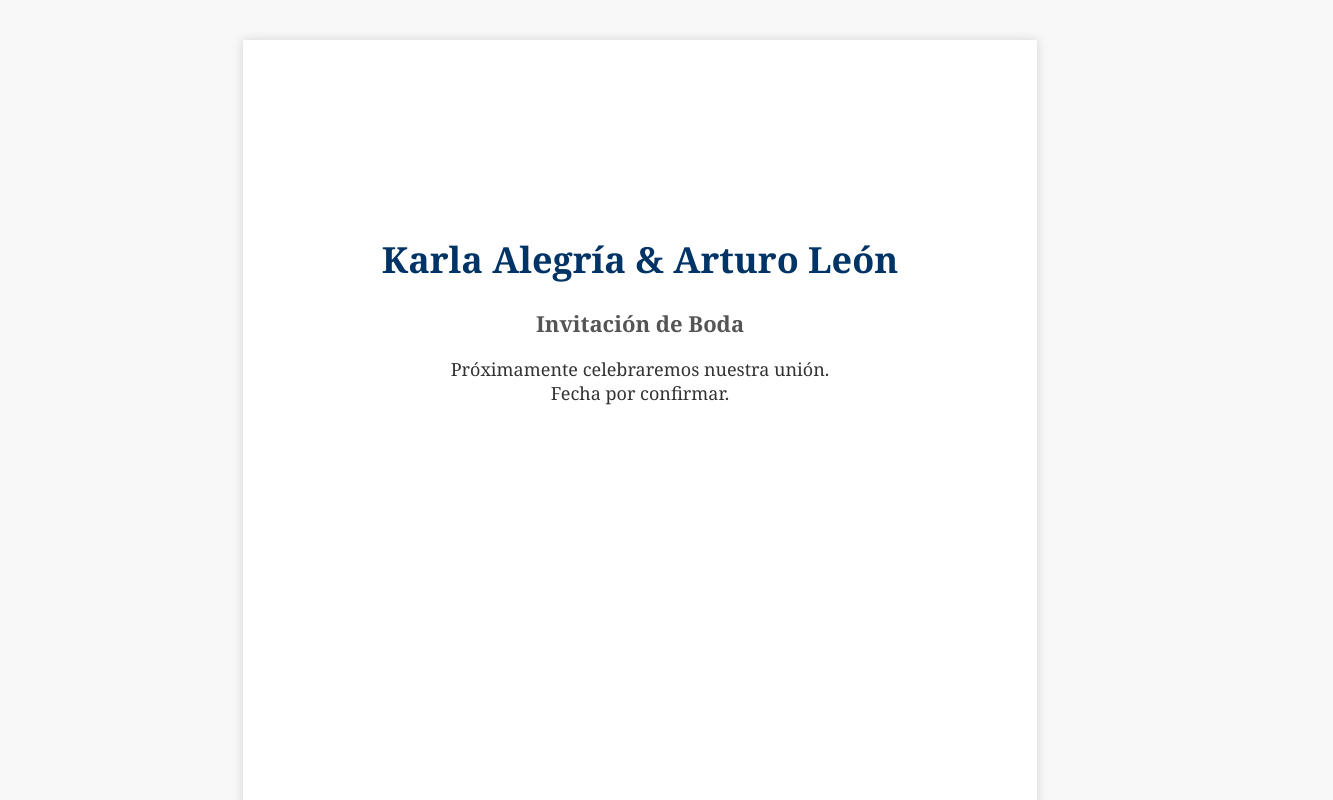
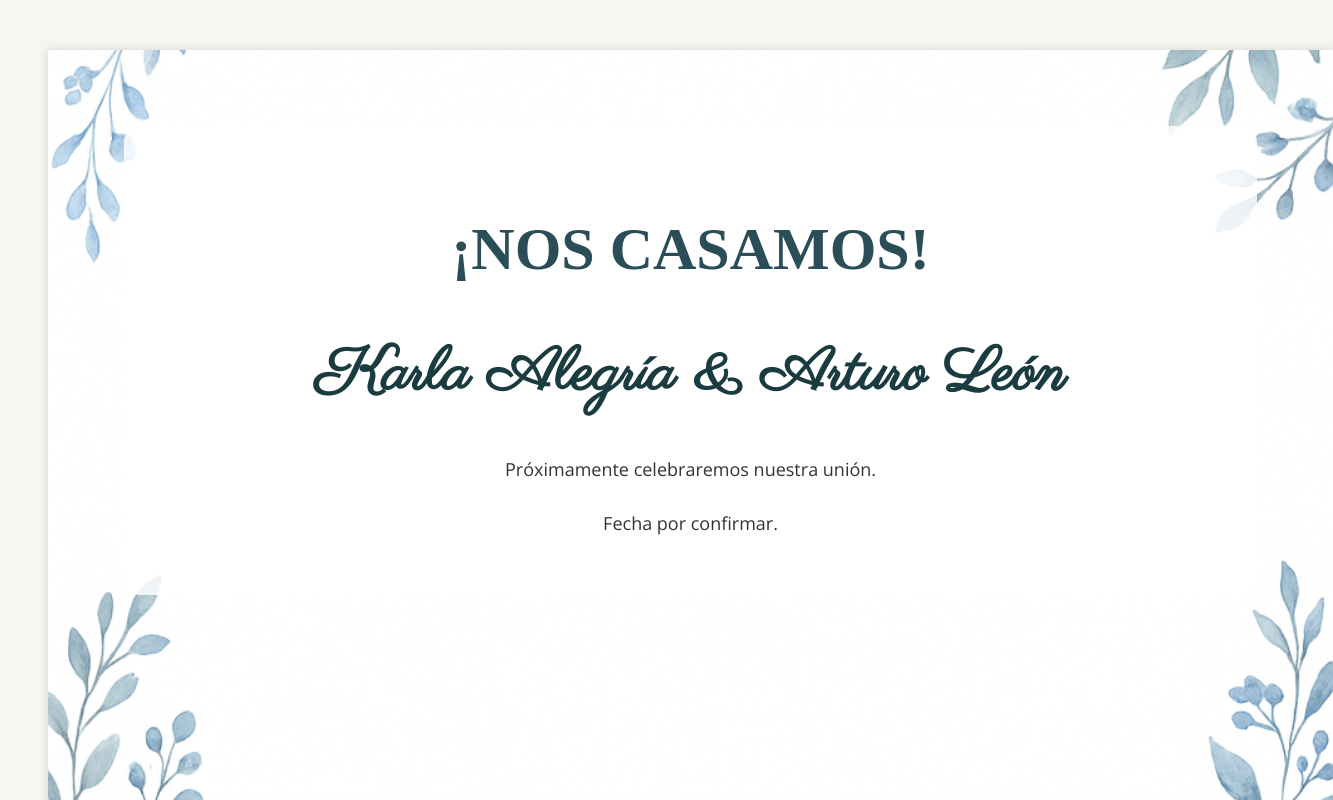
Before and after one commit to karla-alegria/invitacion-boda, a plain HTML site: page index.html in a window 1280 px wide. Shown: the top 800 px of the page, 1333 px wide, since content can reach past the window. Drawn offline with nearby package versions, Linux system fonts and the light colour scheme.

Commit message:
Add files via upload

```diff
--- a/index.html
+++ b/index.html
@@ -2,45 +2,58 @@
 <html lang="es">
 <head>
     <meta charset="UTF-8">
+    <title>Nuestra boda - Karla & Arturo</title>
+    <meta name="app-name" content="export_website">
     <meta name="viewport" content="width=device-width, initial-scale=1.0">
-    <title>Invitación de Boda - Karla & Arturo</title>
+    <link href="https://fonts.googleapis.com/css2?family=Parisienne&family=Merriweather&family=Dancing+Script&family=Open+Sans&display=Cinzel:wght@400;700&display=swap" rel="stylesheet">
+
+
     <style>
         body {
-            margin: 0;
-            padding: 20px;
-            background-color: #f8f8f8;
-            font-family: 'Georgia', serif;
+            margin: 10;
+            padding: 40px;
+            background-color: #F8F6F0;
+            font-family: 'Parisienne', cursive;
         }
         .page {
-            width: 210mm;
-            height: 297mm;
-            margin: 20px auto;
-            background: white url('A_2D_digital_illustration_features_a_floral_border.png') no-repeat center center;
+            width: 340mm;
+            height: 200mm;
+            margin: 2px auto;
+            background: white url('fondo-imagen.png') no-repeat center center;
             background-size: cover;
             box-shadow: 0 0 10px rgba(0,0,0,0.15);
-            padding: 40mm 20mm;
+            padding: 20mm 20mm;
             box-sizing: border-box;
         }
+
         .content {
             background-color: rgba(255, 255, 255, 0.8);
-            padding: 20px;
-            border-radius: 8px;
+            padding: 40px;
+            border-radius: 16px;
         }
+
         h1 {
+    font-family: 'Parisienne', cursive;
     text-align: center;
-            color: #003366;
-            font-size: 36px;
+    font-size: 60px;
+    color: #1a3c40;
 	}
+
 	h2 {
+    font-family: 'Cinzel', serif;
 	text-align: center;
-            color: #555;
-            font-size: 22px;
+    font-size: 60px;
+    color: #2a4d57;
 	}
+
 	p {
+    font-family: 'Open Sans', sans-serif;
 	text-align: center;
     font-size: 18px;
     color: #333;
+    line-height: 1.5;
 	}
+
     </style>
 </head>
 <body>
@@ -48,9 +61,9 @@
     <!-- Página 1 -->
     <div class="page">
         <div class="content">
-            <h1>Karla Alegría & Arturo León</h1>
-            <h2>Invitación de Boda</h2>
-            <p>Próximamente celebraremos nuestra unión.<br>Fecha por confirmar.</p>
+            <h2>¡NOS CASAMOS!</h1>
+	    <h1>Karla Alegría & Arturo León</h2>
+            <p>Próximamente celebraremos nuestra unión.<br><br>Fecha por confirmar.</p>
         </div>
     </div>
 
```
Lines whose indentation alone changed are shown as unchanged.
